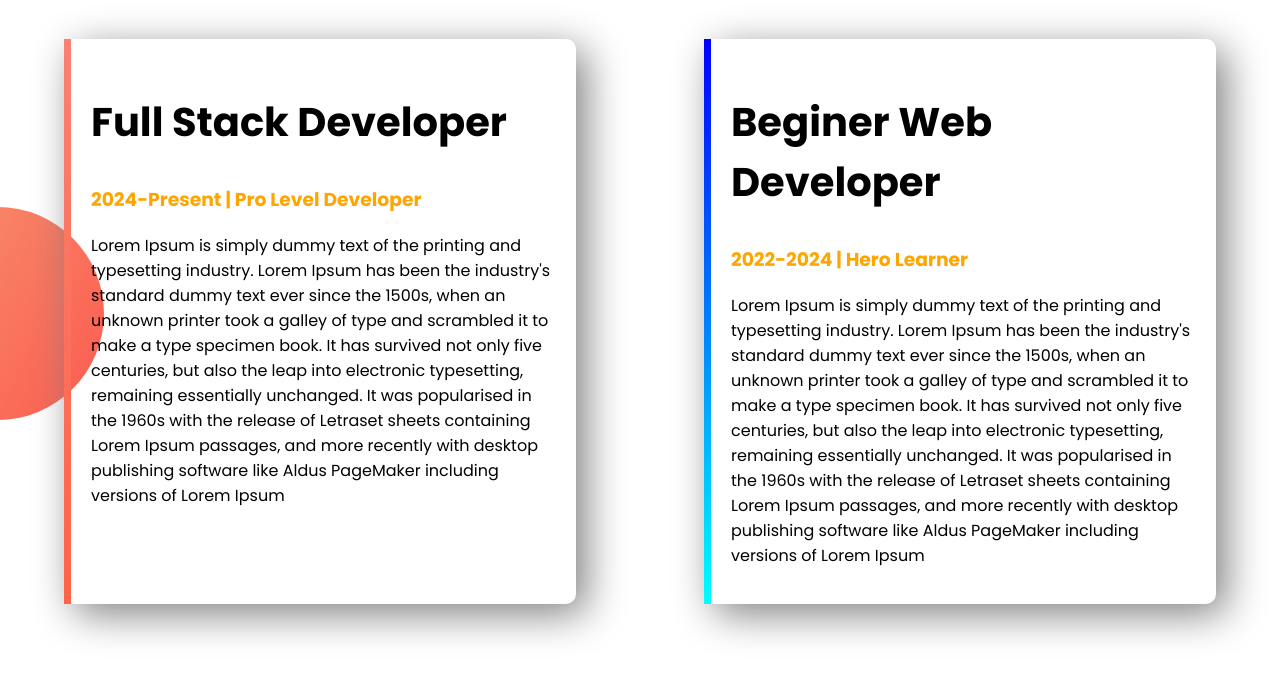
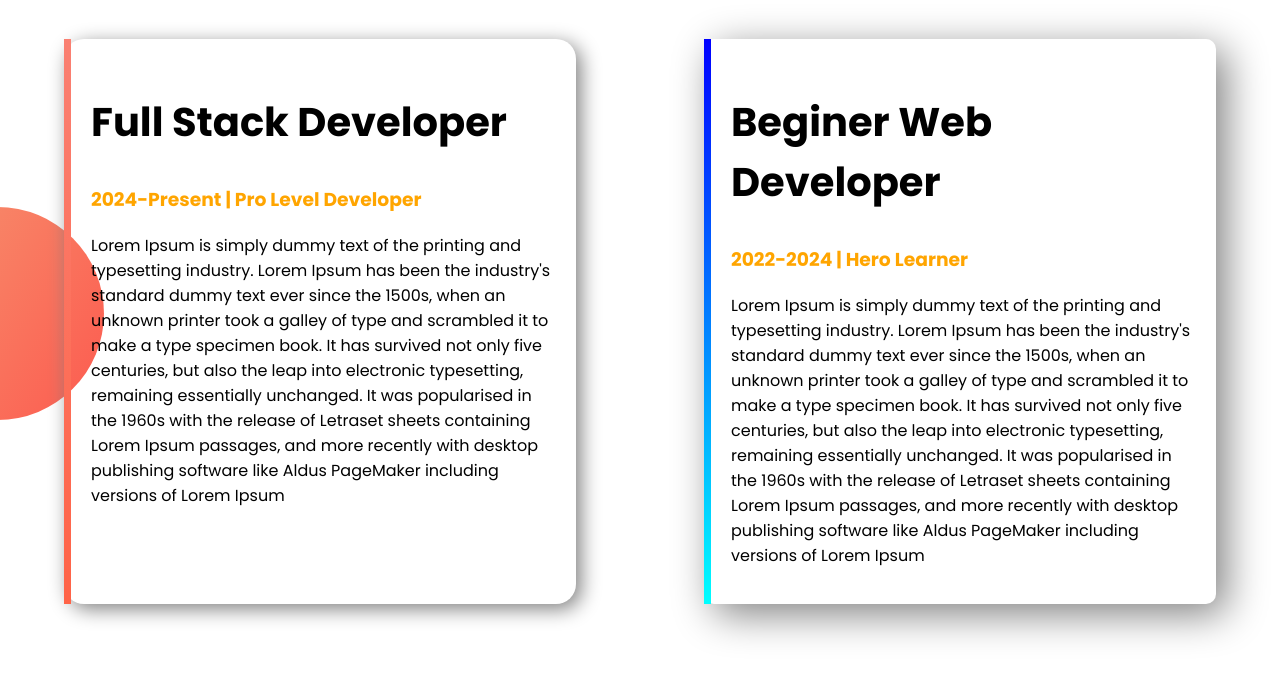
Before and after one commit to Abdur-Rouf-01/ar-soulutions, a plain HTML site: page index.html in a window 1280 px wide. In both pictures the pointer is over the element 320 px from the left and 1806 px from the top of the page. Shown: the part 1485-2162 px from the top of the page. Drawn offline with Linux system fonts and the light colour scheme.

```diff
--- a/styles.css
+++ b/styles.css
@@ -68,6 +68,13 @@ body {
     padding: 20px;
     border-radius: 10px;
     margin-bottom: 100px;
+    transition: all 0.4s ease-in-out;
+}
+
+.add-box-shadow:hover {
+    box-shadow: 5px 5px 20px grey;
+    border-radius: 20px;
+    transition: all 0.4s ease-in-out;
 }
 
 #full-stack-developer {
```
